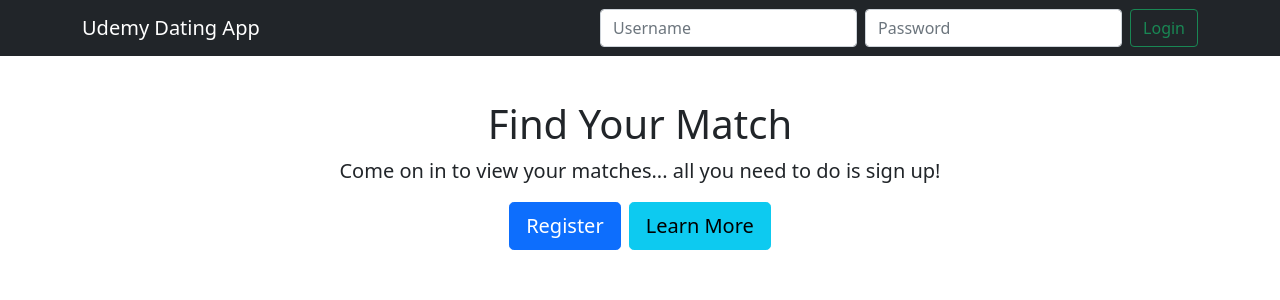
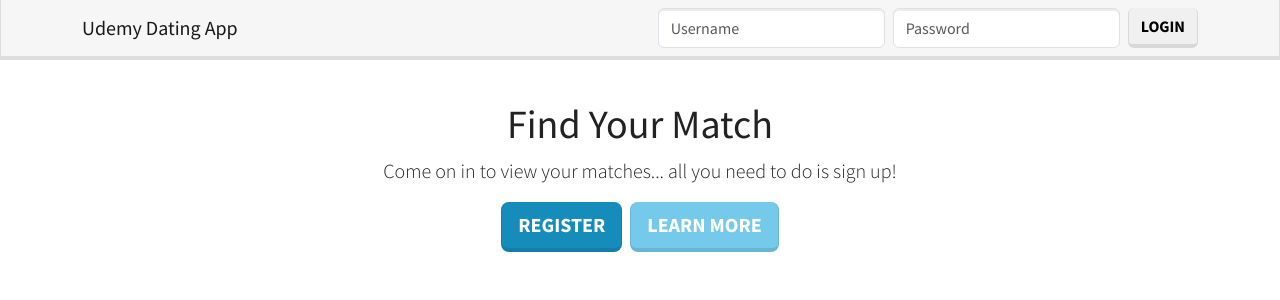
Before and after one commit to Jerik0/DatingApp-UdemyNetCoreAngular, an Angular app in the folder client/: page / in a window 1280 px wide. Shown: the top 300 px of the page. Built offline with nearby package versions, Linux system fonts and the light colour scheme.

Commit message:
Added bootswatch theme fixed username display in nav Cleaned up readme

```diff
--- a/client/angular.json
+++ b/client/angular.json
@@ -25,6 +25,7 @@
             "styles": [
               "./node_modules/ngx-bootstrap/datepicker/bs-datepicker.css",
               "./node_modules/bootstrap/dist/css/bootstrap.min.css",
+              "./node_modules/bootswatch/dist/lumen/bootstrap.css",
               "./node_modules/font-awesome/css/font-awesome.css",
               "./node_modules/ngx-toastr/toastr.css",
               "src/styles.css"
--- a/client/package.json
+++ b/client/package.json
@@ -19,6 +19,7 @@
     "@angular/platform-browser-dynamic": "^14.0.6",
     "@angular/router": "^14.0.6",
     "bootstrap": "^5.1.3",
+    "bootswatch": "^5.1.3",
     "font-awesome": "^4.7.0",
     "ngx-bootstrap": "^8.0.0",
     "ngx-toastr": "^15.0.0",
--- a/client/src/app/components/nav/nav.component.html
+++ b/client/src/app/components/nav/nav.component.html
@@ -1,4 +1,4 @@
-<nav class="navbar navbar-expand-md navbar-dark fixed-top bg-dark">
+<nav class="navbar navbar-expand-md navbar-light fixed-top bg-light">
   <div class="container">
     <a class="navbar-brand" routerLink="/" routerLinkActive="active">Udemy Dating App</a>
 
@@ -16,9 +16,9 @@
       </ng-container>
     </ul>
 
-    <div class="dropdown" *ngIf="accountService.currentUser$ | async" dropdown>
-      <a class="dropdown-toggle text-light" dropdownToggle>Welcome {{ (accountService.currentUser$ | async).username }}</a>
-      <div class="dropdown-menu mt-3" *dropdownMenu>
+    <div class="dropdown" *ngIf="(accountService.currentUser$ | async) as user" dropdown>
+      <a class="nav-link dropdown-toggle text-dark" role="button" dropdownToggle>Welcome {{ user.username | titlecase }}</a>
+      <div class="dropdown-menu mt-2" *dropdownMenu>
         <a class="dropdown-item">Edit Profile</a>
         <div class="dropdown-divider"></div>
         <a class="dropdown-item" (click)="logout()">Logout</a>
@@ -38,7 +38,7 @@
         class="form-control me-2"
         type="password"
         placeholder="Password">
-      <button class="btn btn-outline-success" type="submit">Login</button>
+      <button class="btn btn-secondary" type="submit">Login</button>
     </form>
   </div>
 </nav>
```
Also changed, not shown: 2 other files (tests, documents, lock files or other folders).
